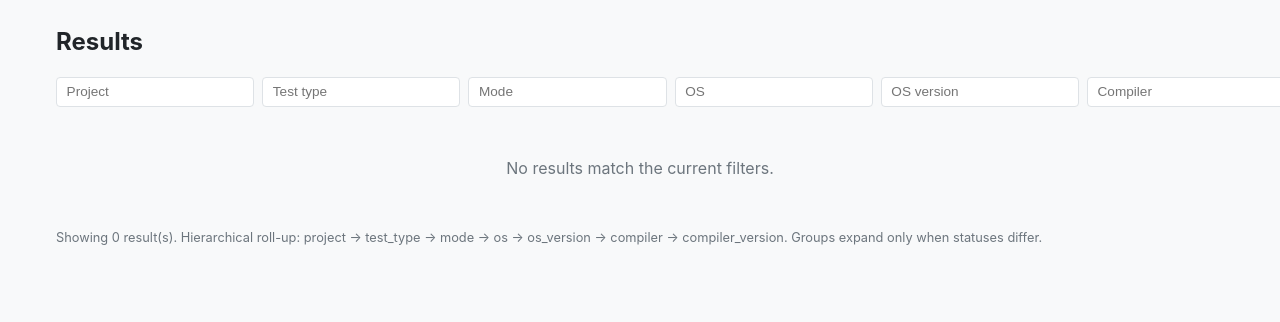
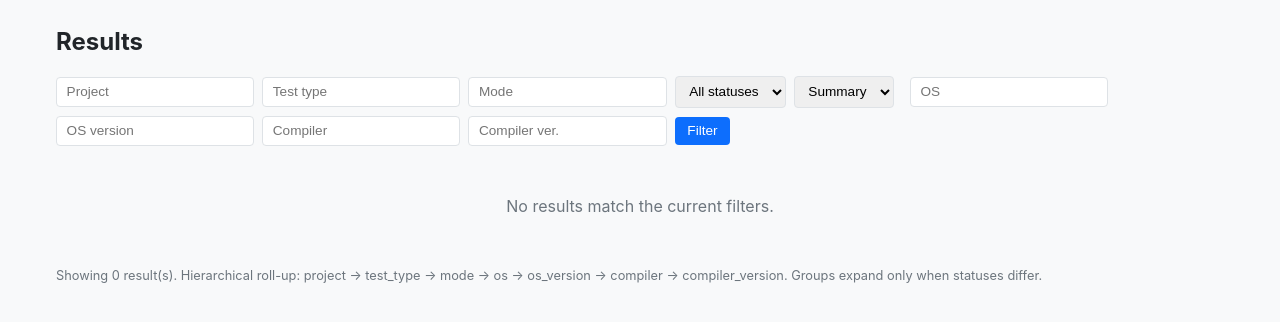
Before and after one commit to omnetpp/opp_ci, a FastAPI app: page /results in a window 1280 px wide; the page is wider, and only the part inside the window is pictured. Shown: the part 55-377 px from the top of that part. Run offline with FastAPI, Linux system fonts and the light colour scheme; data that the repository does not hold is empty.

Commit message:
Break results filter form into two rows
The single-line filter form was too wide; split it so platform fields
(OS, compiler) wrap onto a second row.

```diff
--- a/opp_ci/web/templates/results.html
+++ b/opp_ci/web/templates/results.html
@@ -3,14 +3,10 @@
 {% block content %}
 <h2 style="margin-bottom: 1rem;">Results</h2>
 
-<form class="filters" method="get" action="/results">
+<form class="filters" method="get" action="/results" style="display:flex; flex-wrap:wrap; gap:0.5rem; align-items:center;">
     <input type="text" name="project" placeholder="Project" value="{{ filter_project }}">
     <input type="text" name="test_type" placeholder="Test type" value="{{ filter_test_type }}">
     <input type="text" name="mode" placeholder="Mode" value="{{ filter_mode }}">
-    <input type="text" name="os" placeholder="OS" value="{{ filter_os }}">
-    <input type="text" name="os_version" placeholder="OS version" value="{{ filter_os_version }}">
-    <input type="text" name="compiler" placeholder="Compiler" value="{{ filter_compiler }}">
-    <input type="text" name="compiler_version" placeholder="Compiler ver." value="{{ filter_compiler_version }}">
     <select name="status">
         <option value="">All statuses</option>
         <option value="passed" {{ "selected" if filter_status == "passed" }}>Passed</option>
@@ -21,6 +17,11 @@
         <option value="summary" {{ "selected" if view == "summary" }}>Summary</option>
         <option value="detailed" {{ "selected" if view == "detailed" }}>Detailed</option>
     </select>
+    <br style="flex-basis:100%; height:0;">
+    <input type="text" name="os" placeholder="OS" value="{{ filter_os }}">
+    <input type="text" name="os_version" placeholder="OS version" value="{{ filter_os_version }}">
+    <input type="text" name="compiler" placeholder="Compiler" value="{{ filter_compiler }}">
+    <input type="text" name="compiler_version" placeholder="Compiler ver." value="{{ filter_compiler_version }}">
     <button type="submit">Filter</button>
 </form>
 
```
